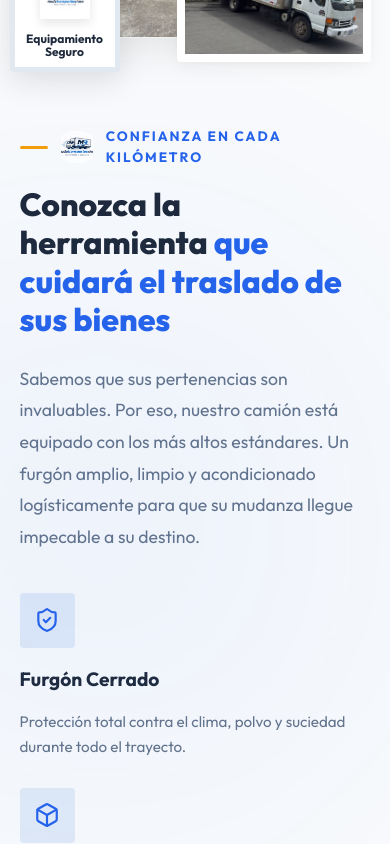
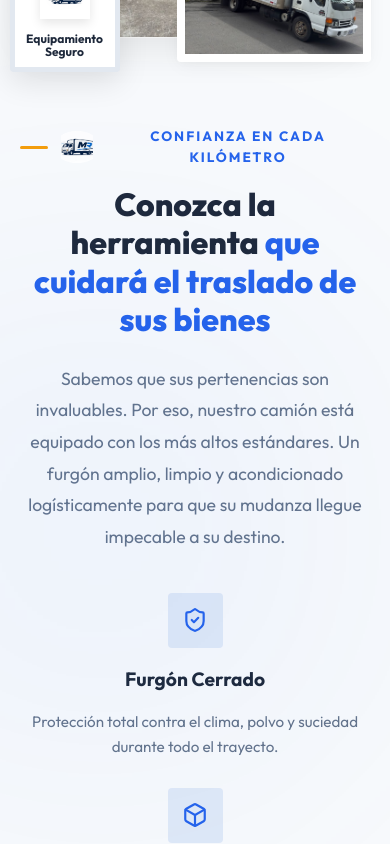
Before and after one commit to R1ve3raaTech/MudaFletesRivera, a React (Vite) app: page / in a window 390 px wide. Shown: the part 6780-7624 px from the top of the page. Built offline with nearby package versions, Linux system fonts and the light colour scheme.

Commit message:
Center truck info on mobile and update TruckApart logo to trucklogo

```diff
--- a/src/components/TruckApart/truckapart.jsx
+++ b/src/components/TruckApart/truckapart.jsx
@@ -4,7 +4,7 @@ import { ShieldCheck, TruckIcon, Route, Box } from 'lucide-react';
 import './truckapart.modules.css';
 import truck1 from '../../assets/truck1.jpg';
 import truck2 from '../../assets/truck2.jpg';
-import logoNew from '../../assets/MRlogo.png';
+import logoNew from '../../assets/trucklogo.png';
 
 const TruckApart = () => {
     return (
--- a/src/components/TruckApart/truckapart.modules.css
+++ b/src/components/TruckApart/truckapart.modules.css
@@ -272,6 +272,18 @@
     }
     .truckSecTitle {
         font-size: 2rem;
+        text-align: center;
+    }
+    .truckSecSubtitle {
+        justify-content: center;
+        text-align: center;
+    }
+    .truckSecDesc {
+        text-align: center;
+    }
+    .truckSecFeature {
+        align-items: center;
+        text-align: center;
     }
     .truckSecBadge {
         width: 110px;
```
